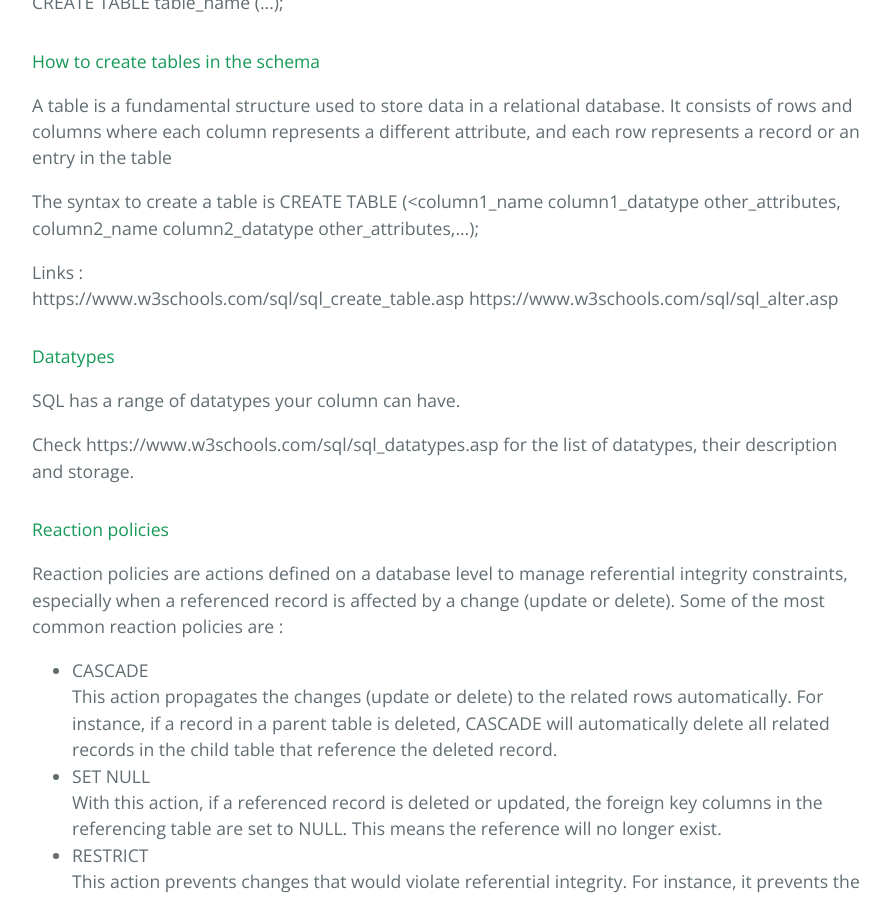
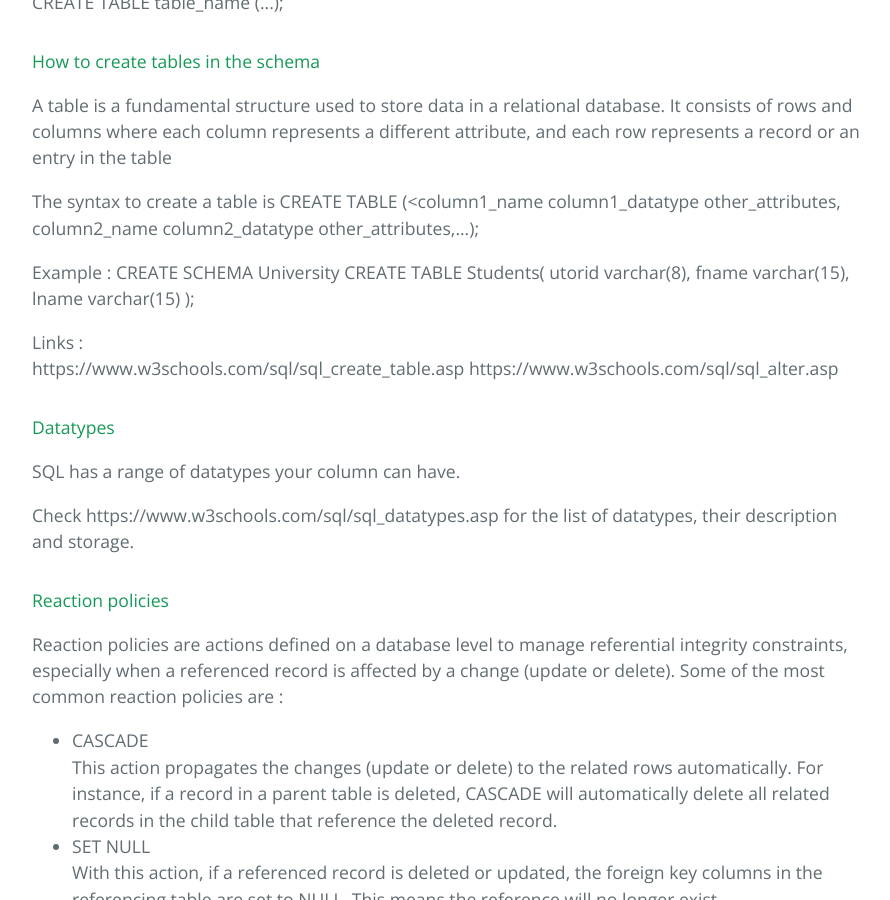
Before and after one commit to learning-software-engineering/learning-software-engineering.github.io, a Jekyll site: the page built from Topics/Tech_Stacks/SQL-creating_database.md, in a window 1280 px wide and 900 px high, scrolled down 1598 px. Shown: the whole window, without its empty margins (192-1082 px from the left). Built offline with Jekyll 4.4.1, drawn with Linux system fonts in a browser that asks for light colours; our own code applies the rules of GitHub Pages for plain Markdown files.

Commit message:
Update SQL-creating_database.md
Example for create table added. Output yet to be added.

```diff
--- a/Topics/Tech_Stacks/SQL-creating_database.md
+++ b/Topics/Tech_Stacks/SQL-creating_database.md
@@ -45,6 +45,14 @@ The syntax to create a table is
 CREATE TABLE <tablename> (<column1_name column1_datatype other_attributes,
 column2_name column2_datatype other_attributes,...);
 
+Example :
+CREATE SCHEMA University
+CREATE TABLE Students(
+    utorid varchar(8),
+    fname varchar(15),
+    lname varchar(15)
+);
+
 Links :<br>
 https://www.w3schools.com/sql/sql_create_table.asp
 https://www.w3schools.com/sql/sql_alter.asp
```
